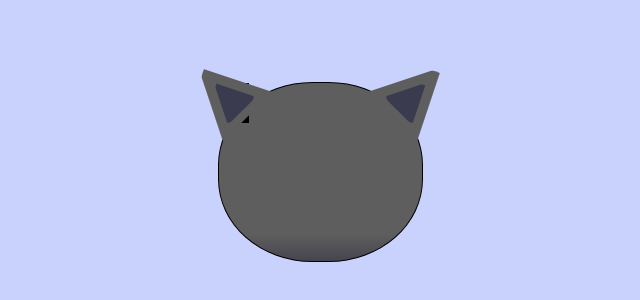
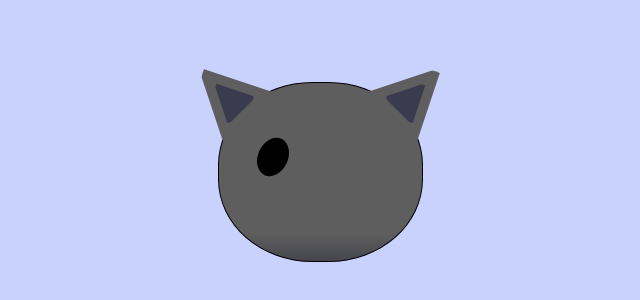
Before and after one commit to grocha78/catpainting, a plain HTML site: page html/index.html in a window 1280 px wide. Shown: the part 228-528 px from the top of the page, without its empty margins (320-960 px from the left). Drawn offline with Linux system fonts and the light colour scheme.

Commit message:
css stuff

```diff
--- a/CSS/styles.css
+++ b/CSS/styles.css
@@ -73,6 +73,11 @@ body {
 }
 
 .cat-left-eye {
+    position: absolute;
+    top: 54px;
+    left: 39px;
+    border-radius: 60%;
+    transform: rotate(25deg);
     width: 30px;
     height: 40px;
     background-color: #000;
```
